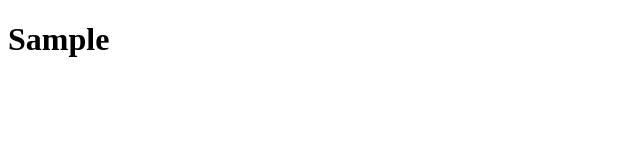
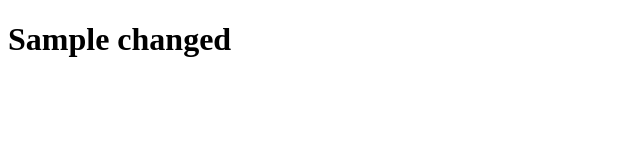
Before and after one commit to rranju7642/sample-html, a plain HTML site: page index.html in a window 1280 px wide. Shown: the whole page, without its empty margins (0-640 px from the left). Drawn offline with Linux system fonts and the light colour scheme.

Commit message:
sample changed

```diff
--- a/index.html
+++ b/index.html
@@ -7,7 +7,7 @@
     <title>Document</title>
 </head>
 <body>
-    <h1>Sample</h1>
+    <h1>Sample changed</h1>
 
 </body>
 </html>
```
